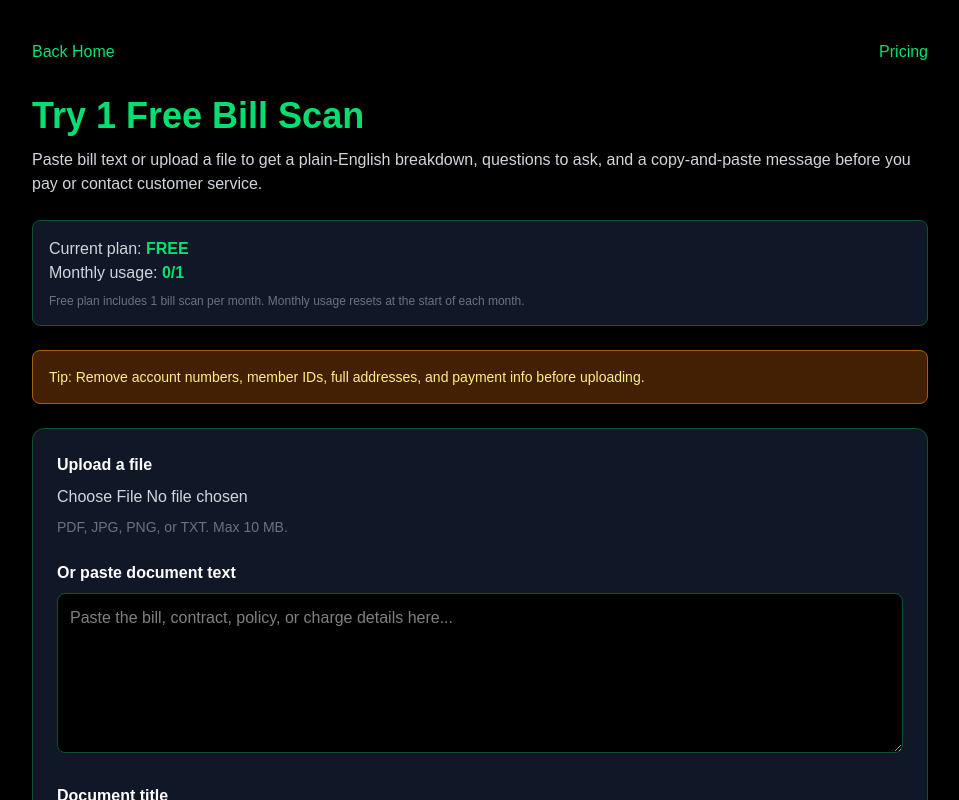
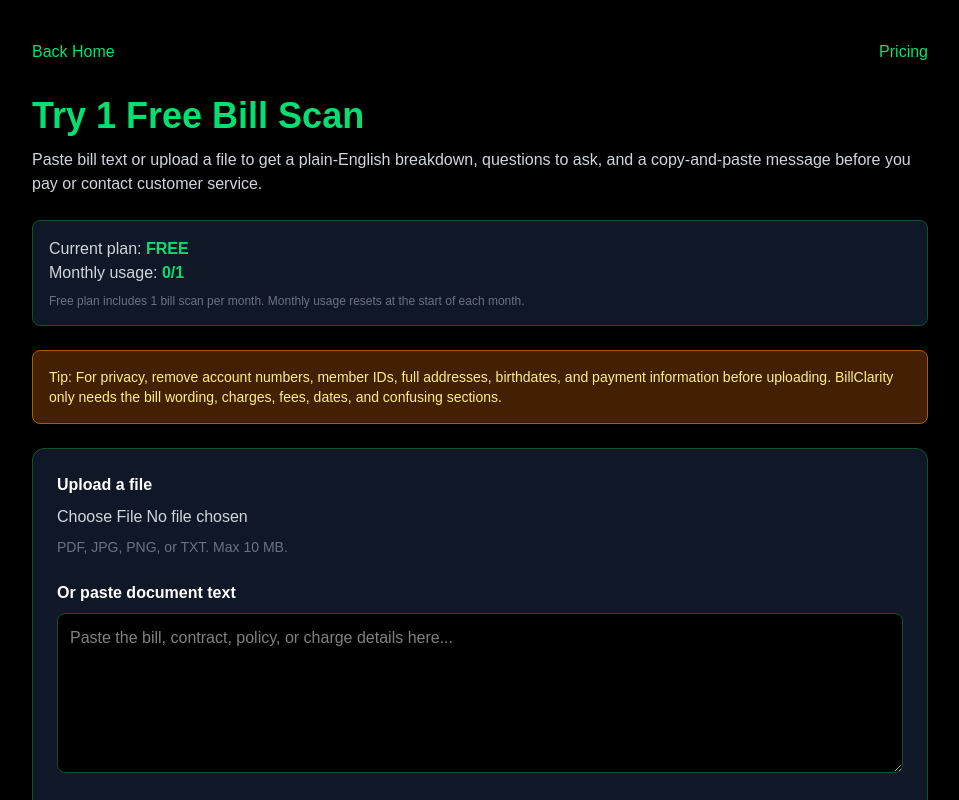
Before and after one commit to noahclo972-maker/billclarity, a Next.js app: page /analyze in a window 1280 px wide. Shown: the top 800 px of the page, without its empty margins (160-1119 px from the left). Built offline with nearby package versions, Linux system fonts and the light colour scheme.

Commit message:
Changed message on analyze page

```diff
--- a/app/analyze/page.tsx
+++ b/app/analyze/page.tsx
@@ -286,8 +286,10 @@
         </div>
 
         <div className="mb-6 rounded-lg border border-yellow-700 bg-yellow-950 p-4 text-sm text-yellow-200">
-          Tip: Remove account numbers, member IDs, full addresses, and payment
-          info before uploading.
+          Tip: For privacy, remove account numbers, member IDs, full addresses,
+          birthdates, and payment information before uploading. BillClarity only
+          needs the bill wording, charges, fees, dates, and confusing sections.
+
         </div>
 
         <div className="space-y-6 rounded-xl border border-green-900 bg-gray-900 p-6">
```
